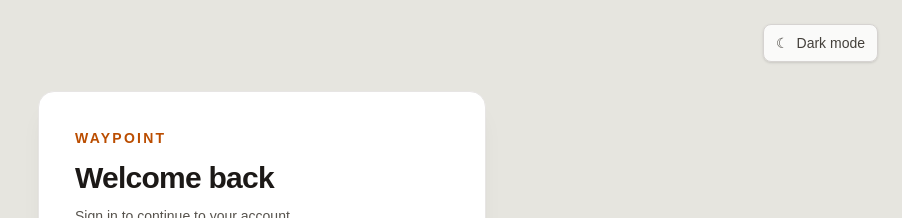
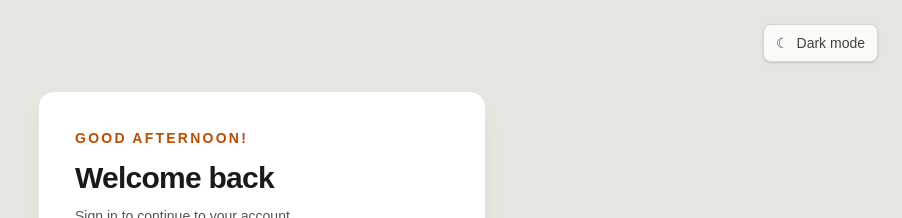
Before and after one commit to nayrxer2/waypoint, a Next.js app: page /welcome in a window 1280 px wide. Shown: the top 218 px of the page, without its empty margins (378-1280 px from the left). Built offline with nearby package versions, Linux system fonts and the light colour scheme.

Commit message:
feat: add time-based welcome greeting

```diff
--- /dev/null
+++ b/src/components/WelcomeGreeting/getGreeting.ts
@@ -0,0 +1,8 @@
+export default function getGreeting(date: Date = new Date()): string {
+   const hour = date.getHours();
+
+   if (hour >= 5 && hour < 12) return "Good morning";
+   if (hour >= 12 && hour < 17) return "Good afternoon";
+
+   return "Good evening";
+}
--- /dev/null
+++ b/src/components/WelcomeGreeting/index.tsx
@@ -0,0 +1,30 @@
+"use client";
+
+import { useEffect, useState } from "react";
+import getGreeting from "./getGreeting";
+
+export default function WelcomeGreeting() {
+  const [greeting, setGreeting] = useState("Welcome");
+
+  useEffect(() => {
+    const updateGreeting = () => setGreeting(getGreeting());
+
+    updateGreeting();
+
+    const handleVisibilityChange = () => {
+      if (document.visibilityState === "visible") {
+        updateGreeting();
+      }
+    };
+
+    window.addEventListener("pageshow", updateGreeting);
+    document.addEventListener("visibilitychange", handleVisibilityChange);
+
+    return () => {
+      window.removeEventListener("pageshow", updateGreeting);
+      document.removeEventListener("visibilitychange", handleVisibilityChange);
+    };
+  }, []);
+
+  return <p>{greeting}!</p>;
+}
--- a/src/components/auth/auth-page.tsx
+++ b/src/components/auth/auth-page.tsx
@@ -1,6 +1,7 @@
 "use client";
 
 import { useState } from "react";
+import WelcomeGreeting from "../WelcomeGreeting";
 import CredentialsForm, {
   type AuthMode,
 } from "./credentials-form";
@@ -31,9 +32,9 @@ export default function AuthForm() {
         aria-labelledby="auth-heading"
       >
         <div className="mb-8">
-          <p className="mb-3 text-sm font-semibold uppercase tracking-[0.16em] text-amber-700 dark:text-amber-400">
-            Waypoint
-          </p>
+          <div className="mb-3 text-sm font-semibold uppercase tracking-[0.16em] text-amber-700 dark:text-amber-400">
+            <WelcomeGreeting />
+          </div>
           <h1
             className="text-3xl font-semibold tracking-tight text-stone-900 dark:text-stone-100"
             id="auth-heading"
```
